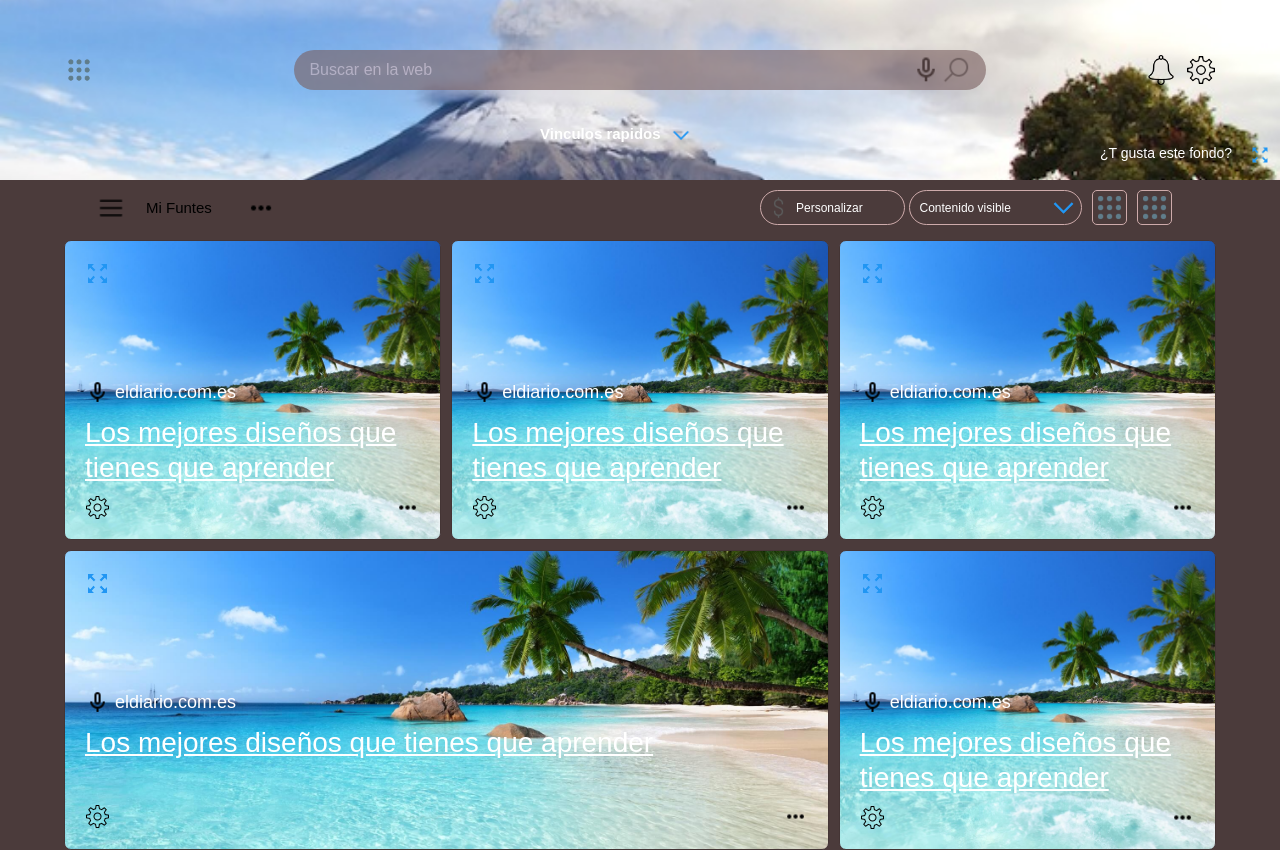
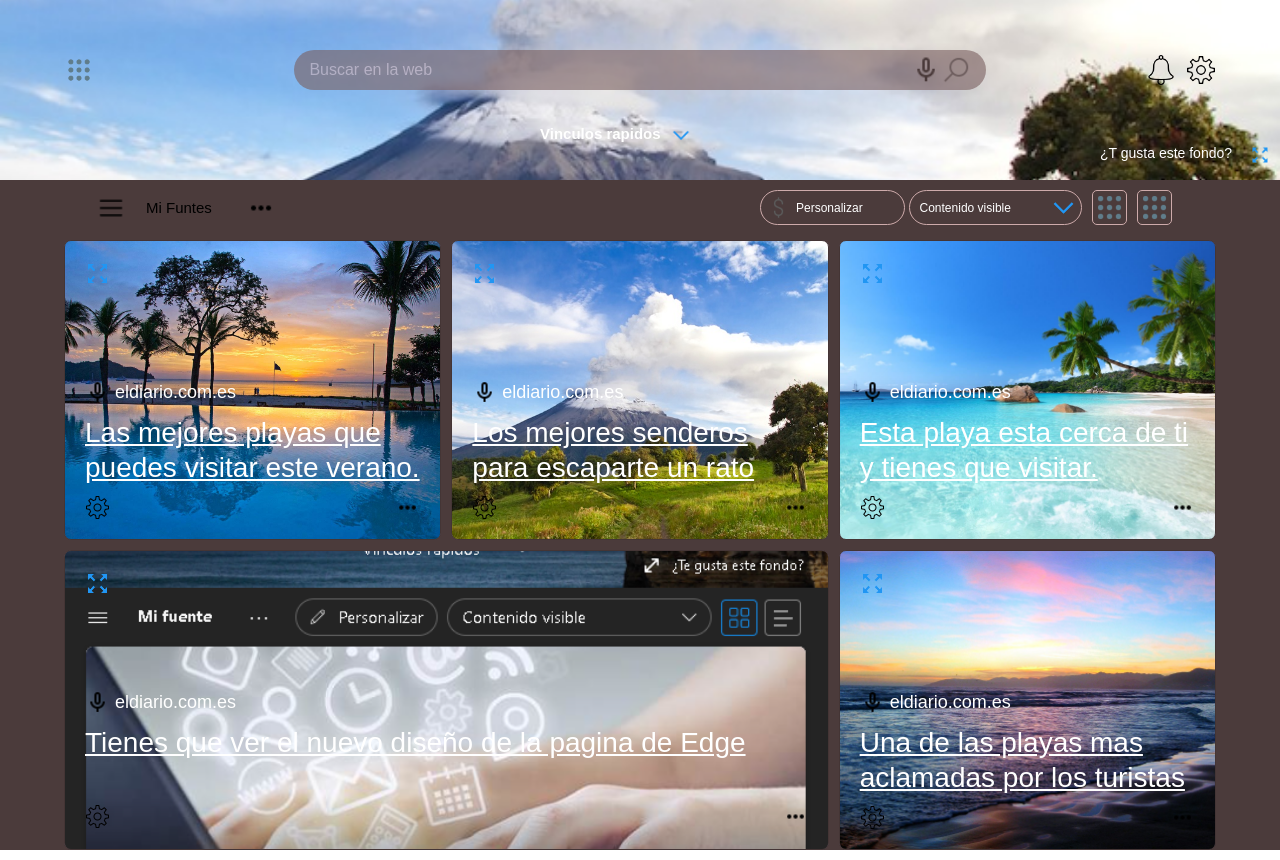
Before and after one commit to orellana179/edge, a plain HTML site: page index.html in a window 1280 px wide. Drawn offline with Linux system fonts and the light colour scheme.

Commit message:
Corregimos algunos detalles de la grid

```diff
--- a/css/index.css
+++ b/css/index.css
@@ -294,13 +294,27 @@ main .container-edge{
     width: 100%;
     background-color: rgb(151, 151, 196);
     border-radius: 7px;
-    background-image: url('../media/images/playaaguasClaras.jfif');
     background-position: center;
     background-repeat: no-repeat;
     background-size: cover;
     border: 1px solid rgb(68, 53, 53);
     display: flex;
     flex-direction: column;
+}
+.costaRicaPlaya{
+    background-image: url('../media/images/Costa-Rica-playas_Playa_Hermosa_Guanacaste-a.jpg');
+}
+.montañaVolcanica{
+    background-image: url('../media/images/Montana_volcanica_700\ \(1\).jpg');
+}
+.paginaPrincipalEdge{
+    background-image: url('../media/images/paginaPrincipalEdgeMobile.png');
+}
+.playaAguasClaras{
+    background-image: url('../media/images/playaaguasClaras.jfif');
+}
+.playayMontaña{
+    background-image: url('../media/images/playaYmontaña.jfif');
 }
 .edge-card:hover{
     box-shadow: 2px 2px 8px 5px rgb(103, 103, 170);
--- a/index.html
+++ b/index.html
@@ -55,7 +55,7 @@
             </ul>
         </nav>
         <section class="container-edge">
-            <article class="edge-card">
+            <article class="edge-card costaRicaPlaya">
                 <div class="card-head">
                     <span class="card-icon picture"></span>
                 </div>
@@ -66,7 +66,7 @@
                         <p class="origen-texto">eldiario.com.es</p>
                     </h3>
                     <h2 class="card-titulo">
-                        <a href="#">Los mejores diseños que tienes que aprender</a>
+                        <a href="#">Las mejores playas que puedes visitar este verano.</a>
                     </h2>
                     <div class="card-footer">
                         <span class="card-icon emoji"></span>
@@ -74,7 +74,7 @@
                     </div>
                 </div>
             </article>
-            <article class="edge-card">
+            <article class="edge-card montañaVolcanica">
                 <div class="card-head">
                     <span class="card-icon picture"></span>
                 </div>
@@ -85,7 +85,7 @@
                         <p class="origen-texto">eldiario.com.es</p>
                     </h3>
                     <h2 class="card-titulo">
-                        <a href="#">Los mejores diseños que tienes que aprender</a>
+                        <a href="#">Los mejores senderos para escaparte un rato</a>
                     </h2>
                     <div class="card-footer">
                         <span class="card-icon emoji"></span>
@@ -93,7 +93,7 @@
                     </div>
                 </div>
             </article>
-            <article class="edge-card feature">
+            <article class="edge-card paginaPrincipalEdge feature">
                 <div class="card-head">
                     <span class="card-icon picture"></span>
                 </div>
@@ -104,7 +104,7 @@
                         <p class="origen-texto">eldiario.com.es</p>
                     </h3>
                     <h2 class="card-titulo">
-                        <a href="#">Los mejores diseños que tienes que aprender</a>
+                        <a href="#">Tienes que ver el nuevo diseño de la pagina de Edge</a>
                     </h2>
                     <div class="card-footer">
                         <span class="card-icon emoji"></span>
@@ -112,7 +112,7 @@
                     </div>
                 </div>
             </article>
-            <article class="edge-card">
+            <article class="edge-card playaAguasClaras">
                 <div class="card-head">
                     <span class="card-icon picture"></span>
                 </div>
@@ -123,7 +123,7 @@
                         <p class="origen-texto">eldiario.com.es</p>
                     </h3>
                     <h2 class="card-titulo">
-                        <a href="#">Los mejores diseños que tienes que aprender</a>
+                        <a href="#">Esta playa esta cerca de ti y tienes que visitar.</a>
                     </h2>
                     <div class="card-footer">
                         <span class="card-icon emoji"></span>
@@ -131,7 +131,7 @@
                     </div>
                 </div>
             </article>
-            <article class="edge-card">
+            <article class="edge-card playayMontaña">
                 <div class="card-head">
                     <span class="card-icon picture"></span>
                 </div>
@@ -142,7 +142,7 @@
                         <p class="origen-texto">eldiario.com.es</p>
                     </h3>
                     <h2 class="card-titulo">
-                        <a href="#">Los mejores diseños que tienes que aprender</a>
+                        <a href="#">Una de las playas mas aclamadas por los turistas</a>
                     </h2>
                     <div class="card-footer">
                         <span class="card-icon emoji"></span>
```
